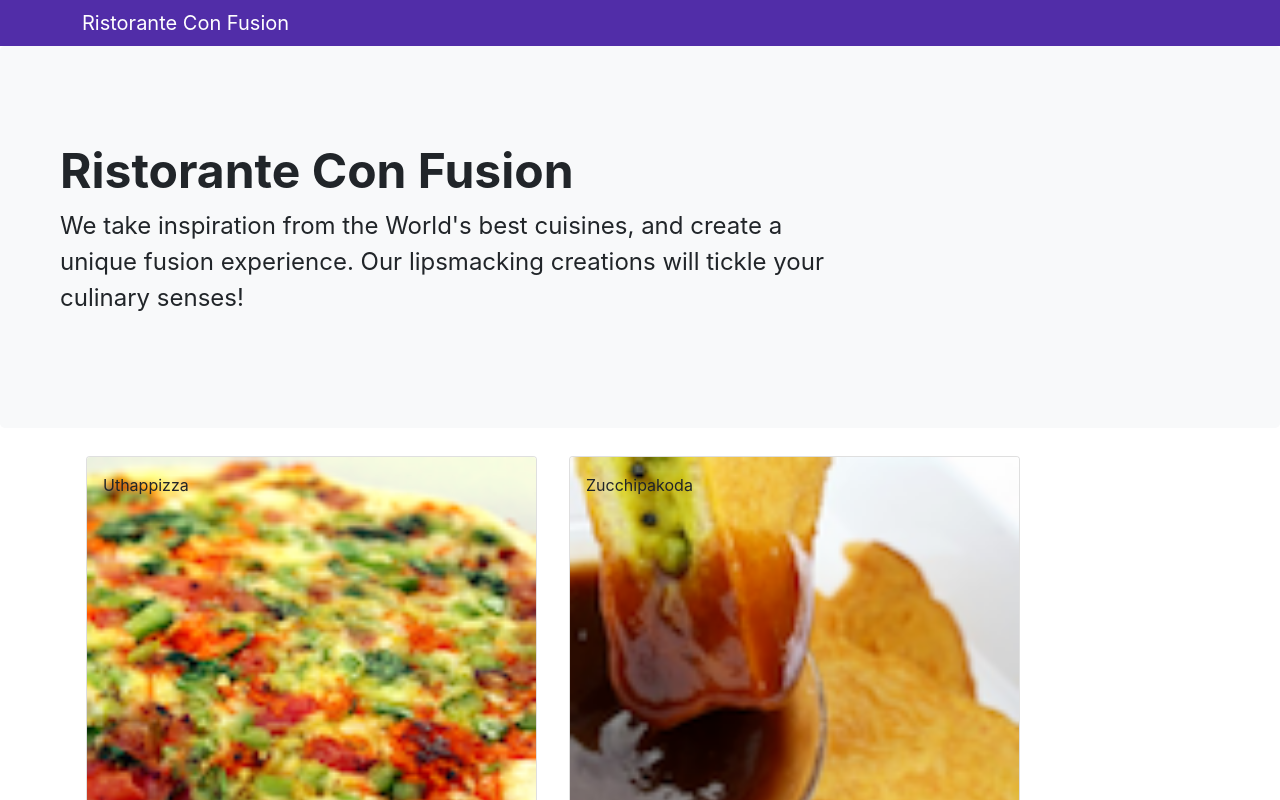
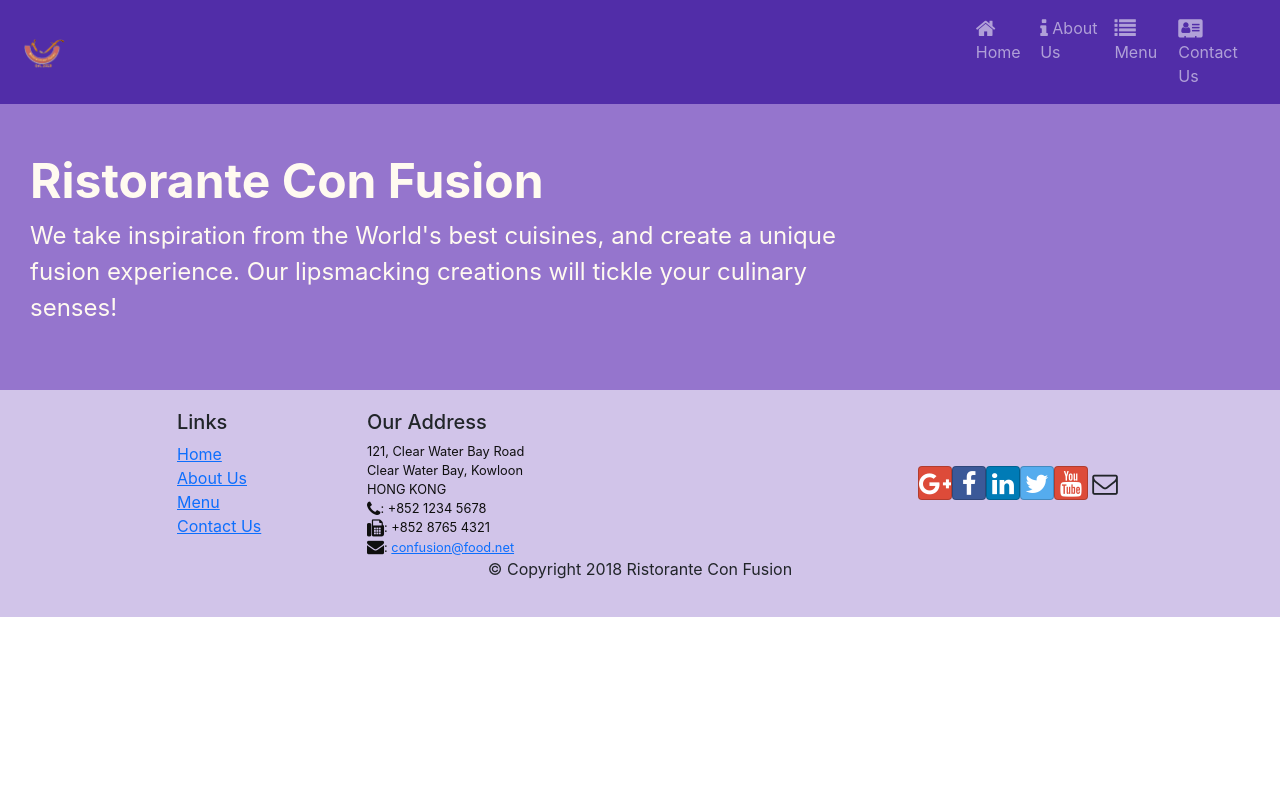
Before and after one commit to alexpowmow/git-test1, a React (Create React App) app: page / in a window 1280 px wide. Shown: the top 800 px of the page. Built offline with nearby package versions, Linux system fonts and the light colour scheme.

Commit message:
react router

```diff
--- a/package.json
+++ b/package.json
@@ -12,6 +12,7 @@
     "react": "^17.0.2",
     "react-dom": "^17.0.2",
     "react-popper": "^2.2.5",
+    "react-router-dom": "^6.2.1",
     "react-scripts": "5.0.0",
     "reactstrap": "^9.0.1",
     "web-vitals": "^2.1.2"
--- a/src/App.js
+++ b/src/App.js
@@ -3,6 +3,7 @@
 import {Navbar, NavbarBrand} from 'reactstrap';
 import Main from './components/MainComponent';
 import './App.css';
+import {BrowserRouter} from 'react-router-dom';
 
 
 
@@ -10,9 +11,11 @@
 
   render(){
   return (
-    <div >
-      <Main/>
-    </div>
+    <BrowserRouter>
+      <div >
+        <Main />
+      </div>
+    </BrowserRouter>
   );
   }
 }
--- a/src/components/DishdetailComponent.js
+++ b/src/components/DishdetailComponent.js
@@ -63,7 +63,7 @@
               </div>
               <div className="col-12 col-md-5 m-1">
                 <h3>Comments</h3>
-                <RenderComments dish = {dish.comments} />
+                <RenderComments comments = {dish.comments} />
               </div>
             </div>
           );
--- a/src/components/FooterComponent.js
+++ b/src/components/FooterComponent.js
@@ -1,4 +1,5 @@
 import React from 'react';
+import {Link} from 'react-router-dom';
 
 function Footer(props){
     return(
@@ -8,10 +9,10 @@
                 <div className="col-4 offset-1 col-sm-2">
                     <h5>Links</h5>
                     <ul className="list-unstyled">
-                        <li><a href="#">Home</a></li>
-                        <li><a href="#">About</a></li>
-                        <li><a href="#">Menu</a></li>
-                        <li><a href="contactus.html">Contact</a></li>
+                        <li><Link to="/home"> Home </Link></li>
+                        <li><Link to="/aboutus"> About Us </Link></li>
+                        <li><Link to="/menu"> Menu </Link></li>
+                        <li><Link to="/contactus"> Contact Us</Link></li>
                     </ul>
                 </div>
                 <div className="col-7 col-sm-5">
--- a/src/components/HeaderComponent.js
+++ b/src/components/HeaderComponent.js
@@ -1,21 +1,70 @@
 import React, {Component} from 'react';
-import {Navbar, NavbarBrand, Jumbotron} from 'reactstrap';
+import {Navbar, NavbarBrand, Jumbotron, Nav, NavbarToggler, Collapse, NavItem} from 'reactstrap';
+import {NavLink} from 'react-router-dom';
+
 
 class Header extends Component {
+    constructor(props){
+        super(props);
+        this.state ={
+            isNavOpen: false
+        }
+        this.toggleNav = this.toggleNav.bind(this);
+    }
+
+    toggleNav(){
+        this.setState({
+            isNavOpen: !this.state.isNavOpen
+        });
+    }
+
     render(){
         return(
             <React.Fragment>
-            <Navbar dark >
+            <Navbar dark expand = "md">
                 <div className = "container">
-                    <NavbarBrand href ="/"> Ristorante Con Fusion</NavbarBrand>
+                    <NavbarToggler onClick= {this.toggleNav} />
+                    <NavbarBrand className = "mr-auto" href ="/">
+                    <img src="assets/images/logo.png" height = "30" width = "41" alt = "Ristorante Con Fusion" />
+                    </NavbarBrand>
                  </div>
+
+                <Collapse isOpen= {this.state.isNavOpen} navbar>
+                 <Nav navbar>
+                     <NavItem>
+                         <NavLink className = "nav-link " to = "/home">
+                         <span className= "fa fa-home fa-lg" ></span> Home
+
+                         </NavLink>
+                     </NavItem>
+
+                     <NavItem>
+                         <NavLink className = "nav-link" to = "/aboutus">
+                             <span className= "fa fa-info fa-lg"> </span> About Us
+                         </NavLink>
+                     </NavItem>
+
+                     <NavItem>
+                         <NavLink className = "nav-link" to = "/menu">
+                             <span className= "fa fa-list fa-lg"></span> Menu
+                         </NavLink>
+                     </NavItem>
+
+                     <NavItem>
+                         <NavLink className = "nav-link" to = "/contactus">
+                             <span className= "fa fa-address-card fa-lg"></span> Contact Us
+                         </NavLink>
+                     </NavItem>
+                 </Nav>
+                 </Collapse>
             </Navbar>
-            <div class="p-5 mb-4 bg-light rounded-3">
-            <div class="container-fluid py-5">
-                <h1 class="display-5 fw-bold">Ristorante Con Fusion</h1>
-                <p class="col-md-8 fs-4">We take inspiration from the World's best cuisines, and create a unique fusion experience. Our lipsmacking creations will tickle your culinary senses!</p>
+
+
+            <div className="container-fluid py-5 jumbotron">
+                <h1 className="display-5 fw-bold">Ristorante Con Fusion</h1>
+                <p className="col-md-8 fs-4">We take inspiration from the World's best cuisines, and create a unique fusion experience. Our lipsmacking creations will tickle your culinary senses!</p>
             </div>
-            </div>
+
             {/* <Jumbotron>
             <div className = "container">
                 <div className = "row row-header">
--- /dev/null
+++ b/src/components/HomeComponent.js
@@ -0,0 +1,11 @@
+import React from 'react';
+
+function Home(props){
+    return(
+        <div className = "container">
+            <h4> Home </h4>
+        </div>
+    )
+}
+
+export default Home;
--- a/src/components/MainComponent.js
+++ b/src/components/MainComponent.js
@@ -6,7 +6,8 @@
 import {DISHES} from '../shared/dishes';
 import Header from './HeaderComponent';
 import Footer from './FooterComponent'
-
+import Home from './HomeComponent';
+import {Routes, Route, Navigate, Outlet} from 'react-router-dom';
 
 class Main extends Component {
 
@@ -15,20 +16,28 @@
 
     this.state = {
       dishes: DISHES,
-      selectedDish: null
     };
   }
 
-  onDishSelect(dishId){
-    this.setState({selectedDish: dishId});
-}
+
 
   render(){
+
+  const HomePage = () => {
+    return(
+      <Home />
+
+    );
+  }
   return (
     <div >
       <Header />
-      <Menu dishes = {this.state.dishes} onClick={(dishId) => this.onDishSelect(dishId)}/>
-      <DishDetail dish = {this.state.dishes.filter((dish) => dish.id === this.state.selectedDish)[0]}/>
+      <Routes>
+        <Route path="/home" element = {<HomePage />} />
+        <Route exact path= "/menu" element= {<Menu dishes={this.state.dishes} />} />
+
+      </Routes>
+
       <Footer />
     </div>
   );
```
Also changed, not shown: 1 other file (tests, documents, lock files or other folders).
